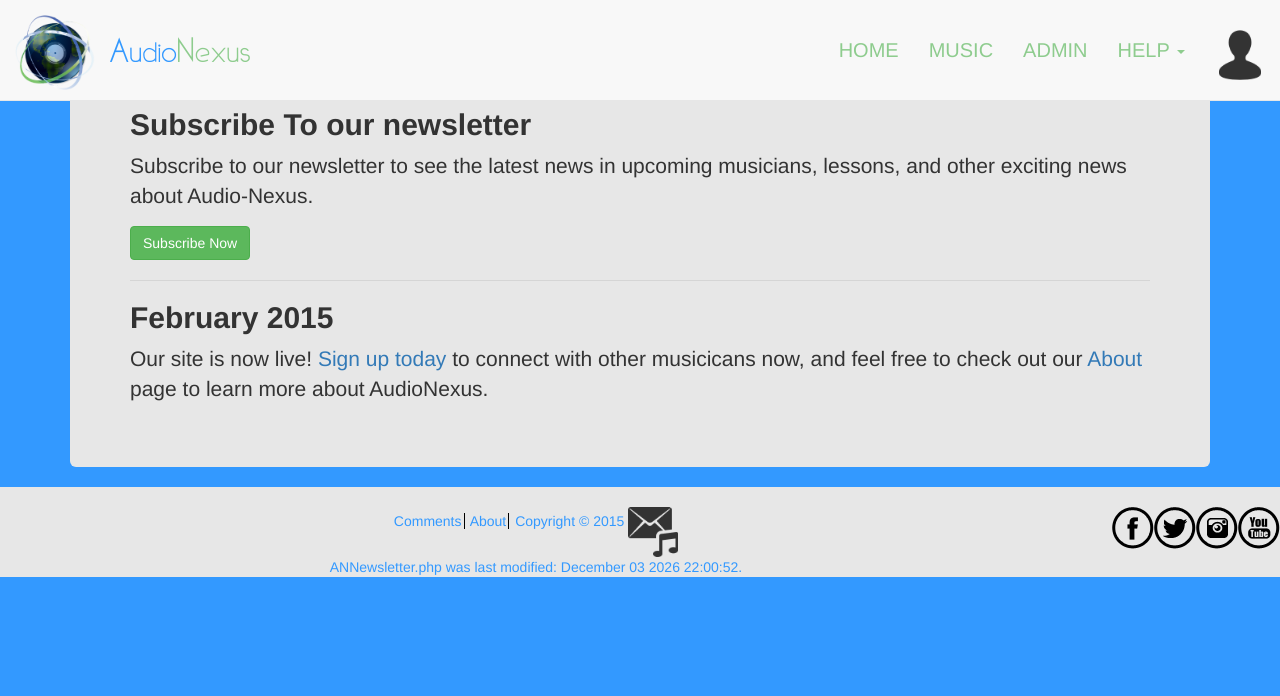
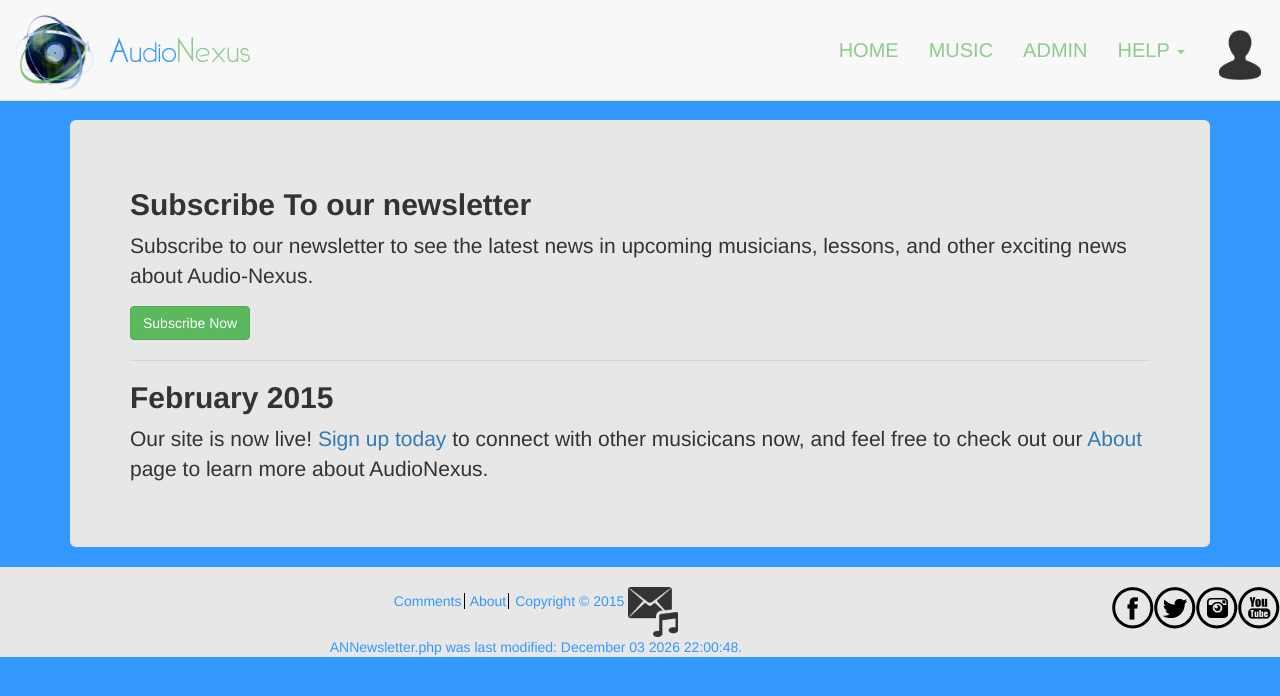
Before and after one commit to joshuabeck24/370Assignment2, a PHP site: page /view/ANNewsletter.php in a window 1280 px wide. Shown: the top 696 px of the page. Run offline with PHP 8.4, Linux system fonts and the light colour scheme; some libraries are stand-ins or nearby versions.

Commit message:
Final offset fix in NEWSLETTER page

```diff
--- a/Assign2/view/ANNewsletter.php
+++ b/Assign2/view/ANNewsletter.php
@@ -5,7 +5,7 @@
 <br>
 <section>
 <div class="container">
-<div class="jumbotron">
+<div style="margin-top: 100px;" class="jumbotron">
 <h3>Subscribe To our newsletter</h3>
 <p>Subscribe to our newsletter to see the latest news in upcoming musicians, lessons, and
 other exciting news about Audio-Nexus. </p>
```
